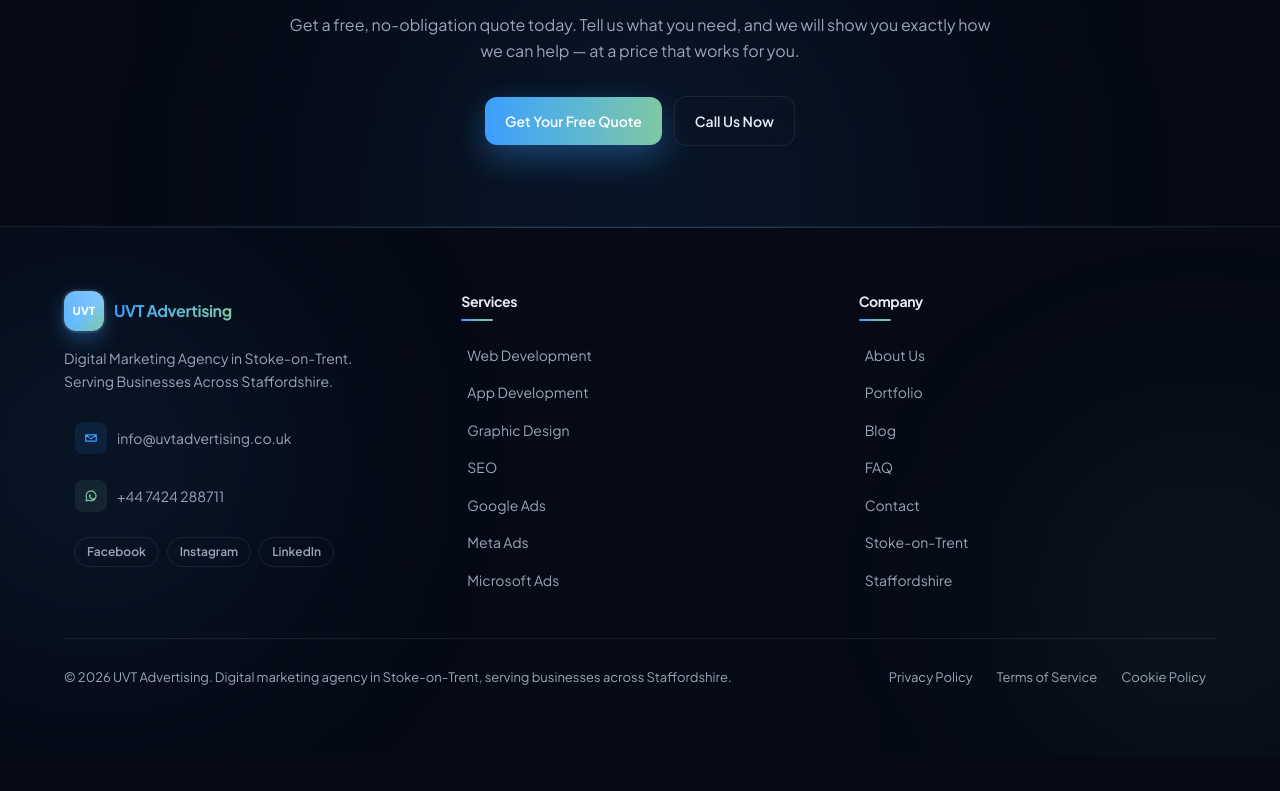
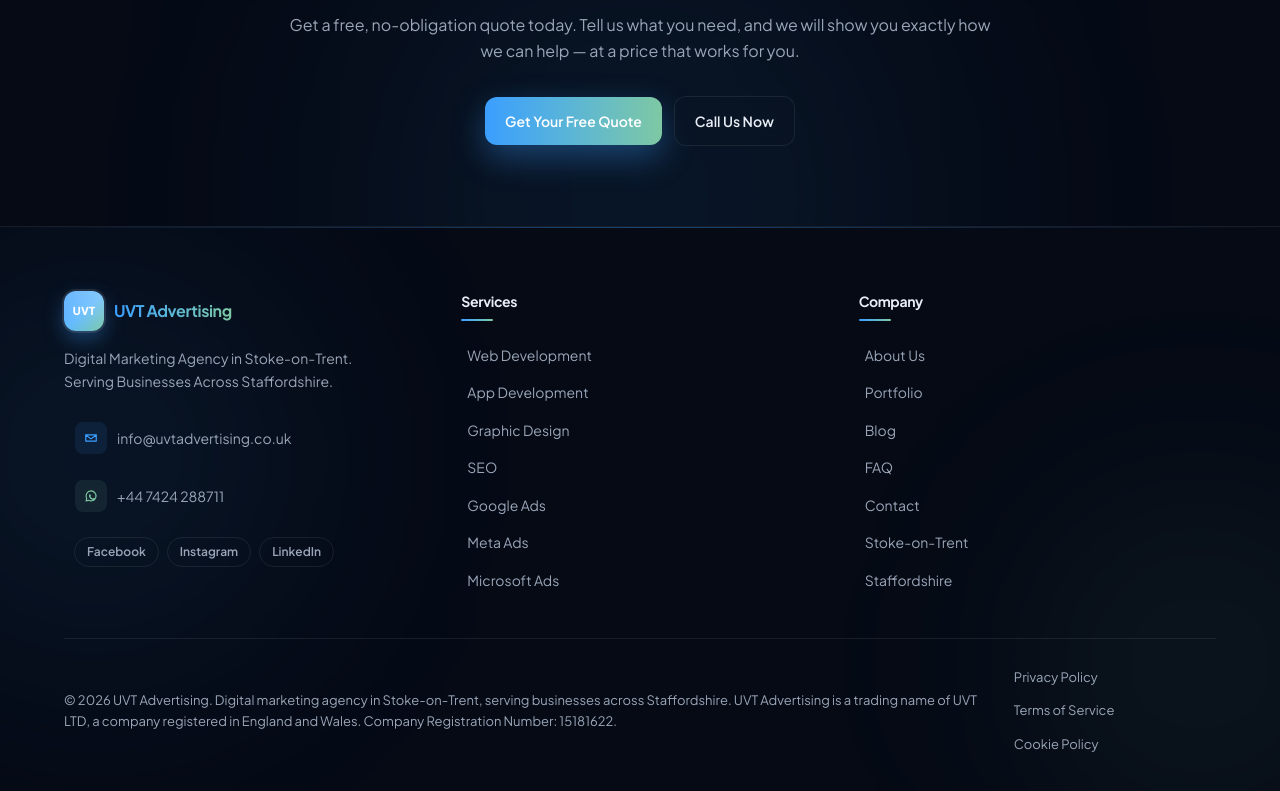
Before and after one commit to uvtadvertising/utv, a Next.js app: page / in a window 1280 px wide. Shown: the part 4115-4906 px from the top of the page. Before the commit the page ends 4871 px from the top, so only its background shows below. Built offline with nearby package versions, Linux system fonts and the light colour scheme.

Commit message:
Update footer.tsx

```diff
--- a/components/layout/footer.tsx
+++ b/components/layout/footer.tsx
@@ -173,7 +173,9 @@
         <div className="mt-12 flex flex-col gap-4 border-t border-card-border pt-6 sm:flex-row sm:items-center sm:justify-between">
           <p className="text-xs leading-relaxed text-muted sm:text-[13px]">
             © {year} UVT Advertising. Digital marketing agency in
-            Stoke-on-Trent, serving businesses across Staffordshire.
+            Stoke-on-Trent, serving businesses across Staffordshire. UVT
+            Advertising is a trading name of UVT LTD, a company registered in
+            England and Wales. Company Registration Number: 15181622.
           </p>
           <div className="flex flex-wrap gap-x-1 gap-y-1">
             {footerLegal.map((item) => (
```
